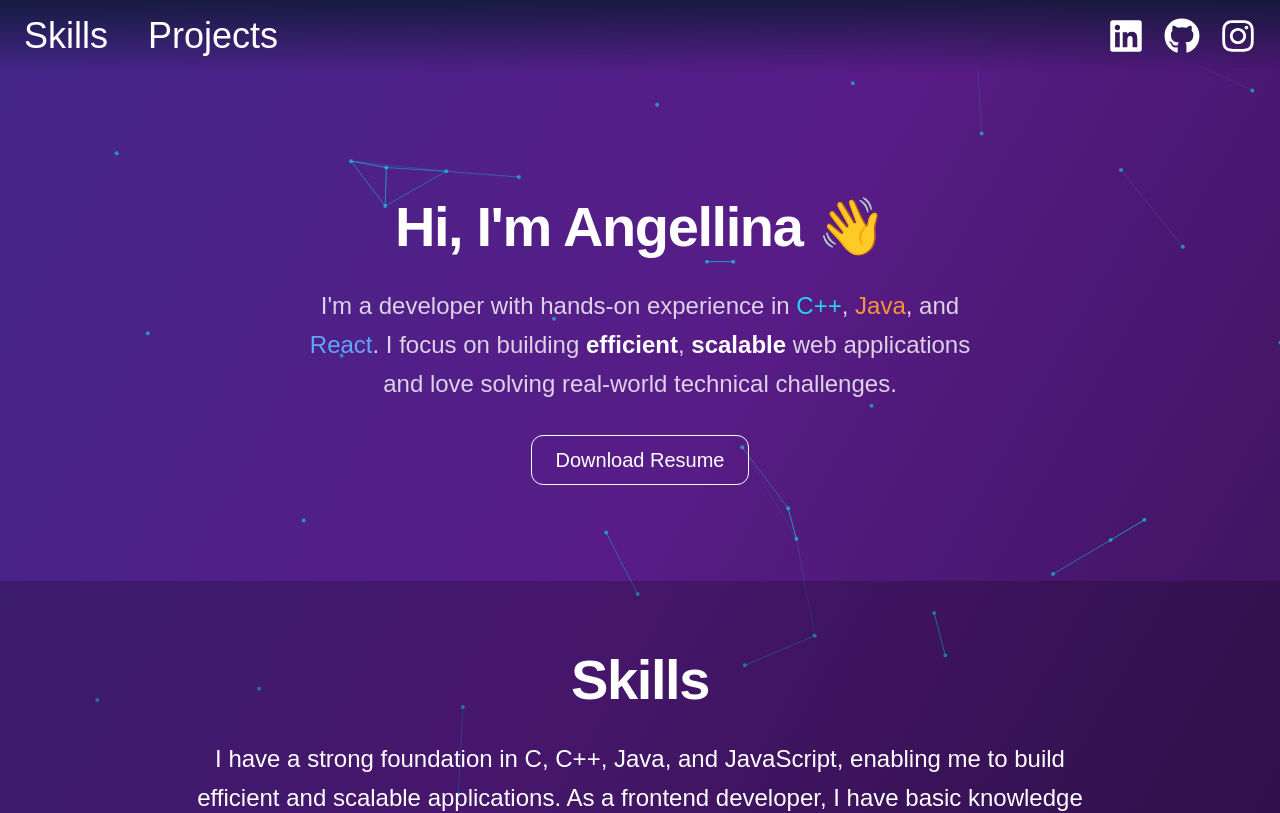
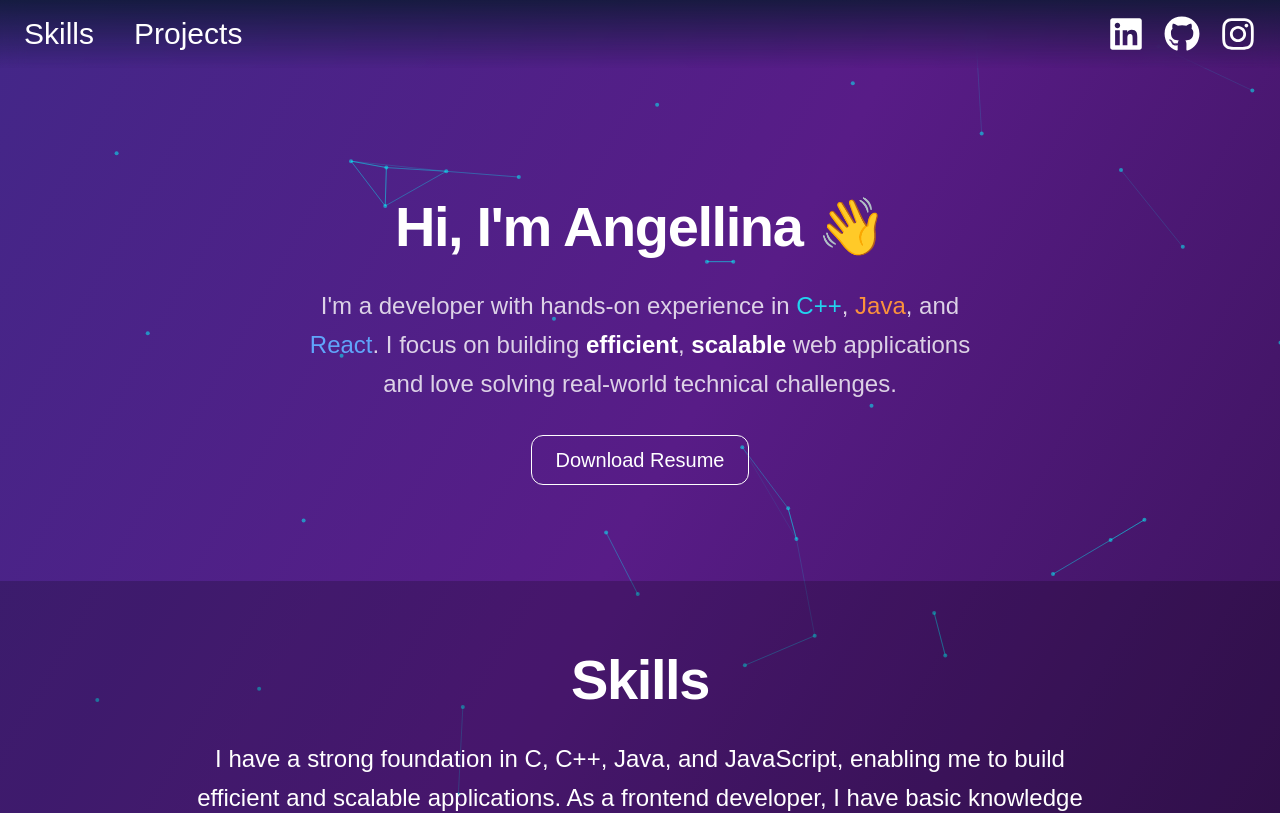
Before and after one commit to SamplerAnzi/My-Portfolio, a React (Vite) app: page / in a window 1280 px wide. Shown: the top 813 px of the page. Built offline with nearby package versions, Linux system fonts and the light colour scheme.

Commit message:
updated files for size

```diff
--- a/src/components/Navbar.jsx
+++ b/src/components/Navbar.jsx
@@ -5,7 +5,7 @@ export default function Navbar() {
     // <nav className="bg-black/30 backdrop-blur-md px-6 md:px-20 py-6 fixed top-0 w-full z-10 flex justify-between items-center shadow-md font-semibold text-white">
 <nav className="fixed top-0 left-0 w-full z-50 backdrop-blur-md bg-gradient-to-b from-[#0a192f]/80 to-transparent px-6 py-4 flex justify-between items-center">
       {/* Left: Nav Links */}
-      <div className="flex space-x-10 text-4xl">
+      <div className="flex space-x-10 text-3xl">
        <a href="#projects" className="hover:text-blue-500 transition-colors">Skills</a>
 
         <a href="#projects" className="hover:text-blue-500 transition-colors">Projects</a>
```
